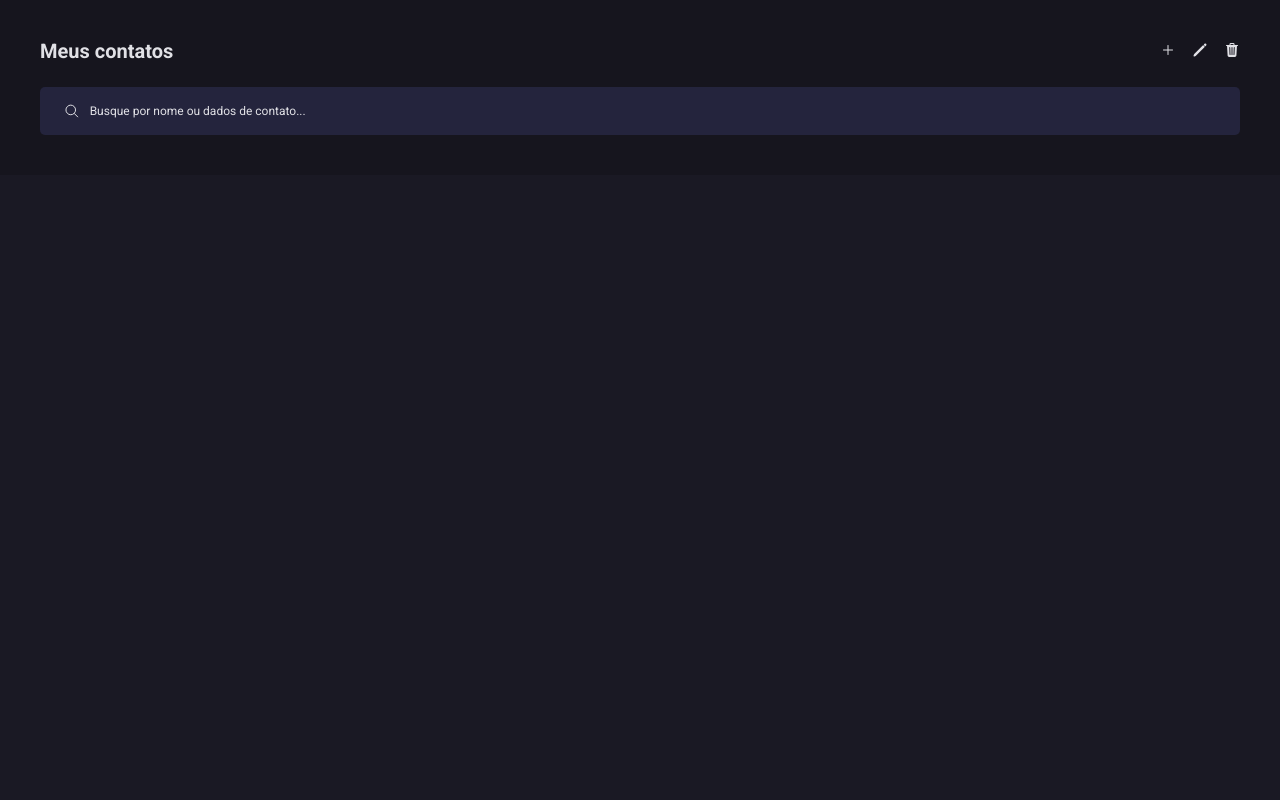
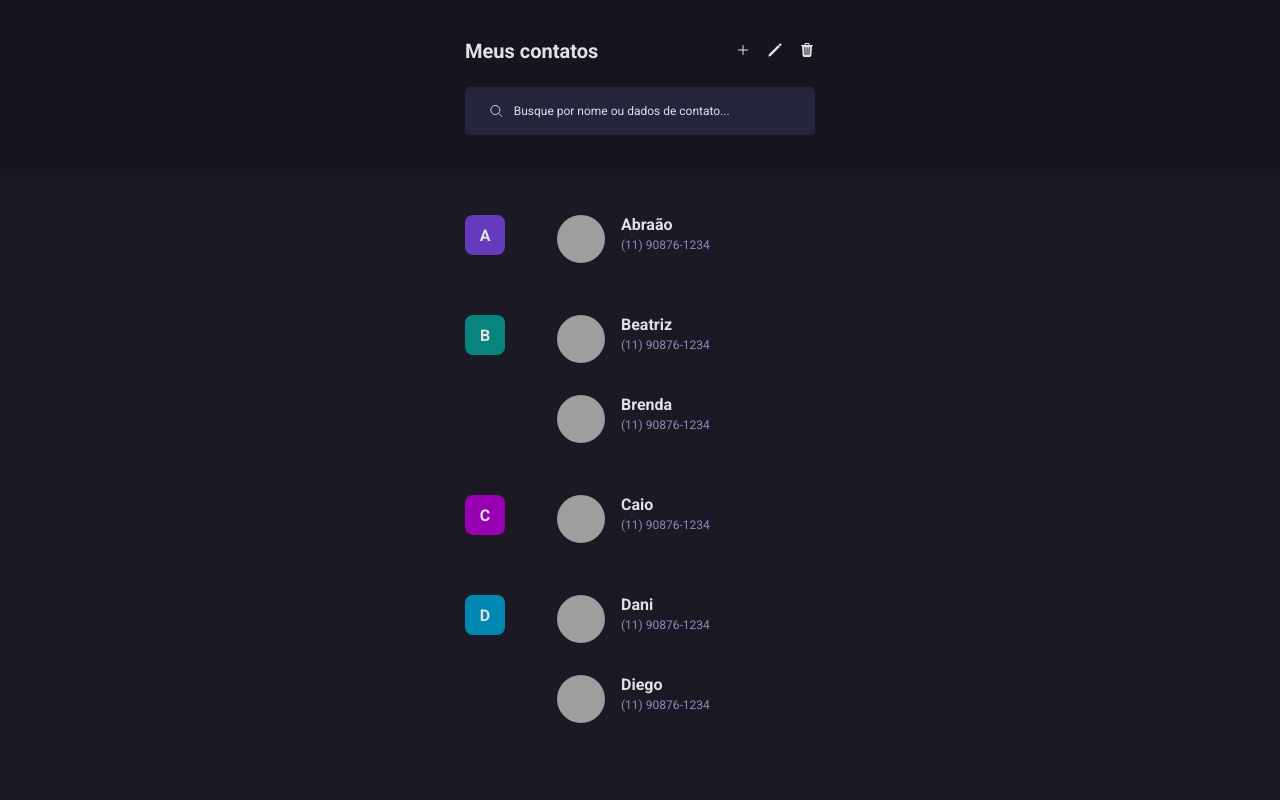
Before and after one commit to viniciusarashiro/bora-codar, a plain HTML site: page 16/index.html in a window 1280 px wide. Drawn offline with nearby package versions, Linux system fonts and the light colour scheme; grey boxes are pictures that could not be loaded.

Commit message:
add contact section and scrollbar

```diff
--- a/16/index.html
+++ b/16/index.html
@@ -37,6 +37,108 @@
       </div>
     </form>
   </header>
+
+  <section class="contacts container">
+    <div class="list-wrapper flex">
+      <div class="letter purple">A</div>
+
+      <ul>
+        <li>
+          <div class="person flex">
+            <img src="https://randomuser.me/api/portraits/men/5.jpg" />
+            <div class="contact">
+              <h3>Abraão</h3>
+              <p>(11) 90876-1234</p>
+            </div>
+          </div>
+        </li>
+      </ul>
+    </div>
+
+    <div class="list-wrapper flex">
+      <div class="letter green">B</div>
+
+      <ul>
+        <li>
+          <div class="person flex">
+            <img src="https://randomuser.me/api/portraits/women/5.jpg" />
+            <div class="contact">
+              <h3>Beatriz</h3>
+              <p>(11) 90876-1234</p>
+            </div>
+          </div>
+        </li>
+
+        <li>
+          <div class="person flex">
+            <img src="https://randomuser.me/api/portraits/women/6.jpg" />
+            <div class="contact">
+              <h3>Brenda</h3>
+              <p>(11) 90876-1234</p>
+            </div>
+          </div>
+        </li>
+      </ul>
+    </div>
+
+    <div class="list-wrapper flex">
+      <div class="letter pink">C</div>
+
+      <ul>
+        <li>
+          <div class="person flex">
+            <img src="https://randomuser.me/api/portraits/men/1.jpg" />
+            <div class="contact">
+              <h3>Caio</h3>
+              <p>(11) 90876-1234</p>
+            </div>
+          </div>
+        </li>
+      </ul>
+    </div>
+
+    <div class="list-wrapper flex">
+      <div class="letter blue">D</div>
+
+      <ul>
+        <li>
+          <div class="person flex">
+            <img src="https://randomuser.me/api/portraits/men/25.jpg" />
+            <div class="contact">
+              <h3>Dani</h3>
+              <p>(11) 90876-1234</p>
+            </div>
+          </div>
+        </li>
+
+        <li>
+          <div class="person flex">
+            <img src="https://randomuser.me/api/portraits/men/16.jpg" />
+            <div class="contact">
+              <h3>Diego</h3>
+              <p>(11) 90876-1234</p>
+            </div>
+          </div>
+        </li>
+      </ul>
+    </div>
+
+    <div class="list-wrapper flex">
+      <div class="letter yellow">E</div>
+
+      <ul>
+        <li>
+          <div class="person flex">
+            <img src="https://randomuser.me/api/portraits/men/5.jpg" />
+            <div class="contact">
+              <h3>Elias</h3>
+              <p>(11) 90876-1234</p>
+            </div>
+          </div>
+        </li>
+      </ul>
+    </div>
+  </section>
   <script type="module" src="https://unpkg.com/ionicons@7.1.0/dist/ionicons/ionicons.esm.js"></script>
 
   <script nomodule src="https://unpkg.com/ionicons@7.1.0/dist/ionicons/ionicons.js"></script>
--- a/16/style.css
+++ b/16/style.css
@@ -4,6 +4,11 @@
   margin: 0;
   -webkit-font-smoothing: antialiased;
   -moz-osx-font-smoothing: grayscale;
+}
+
+html,
+body {
+  overflow: hidden;
 }
 
 html,
@@ -96,3 +101,95 @@ form {
 .input-wrapper:focus-within {
   outline: 0.2rem white solid;
 }
+
+.contacts {
+  display: flex;
+  flex-direction: column;
+  gap: 5.2rem;
+  height: 75vh;
+  overflow-y: scroll;
+}
+
+.contacts::-webkit-scrollbar {
+  width: 0.8rem;
+}
+
+.contacts::-webkit-scrollbar-thumb {
+  background: #282843;
+  border-radius: 99rem;
+}
+
+.letter {
+  width: 4rem;
+  height: 4rem;
+
+  display: flex;
+  align-items: center;
+  justify-content: center;
+
+  border-radius: 0.8rem;
+  margin-right: 5.2rem;
+
+  font-weight: 700;
+  font-size: 1.6rem;
+  line-height: 1.9rem;
+  background: var(--color);
+}
+
+.purple {
+  --color: #633bbc;
+}
+
+.green {
+  --color: #07847e;
+}
+
+.pink {
+  --color: #9a00b3;
+}
+
+.blue {
+  --color: #0088b3;
+}
+
+.yellow {
+  --color: #b38c00;
+}
+
+.person {
+  gap: 1.6rem;
+}
+
+.person img {
+  width: 4.8rem;
+  height: 4.8rem;
+  object-fit: cover;
+  border-radius: 50%;
+}
+
+.person h3 {
+  font-weight: 700;
+  font-size: 1.6rem;
+  line-height: 1.9rem;
+}
+
+.person p {
+  font-size: 1.2rem;
+  line-height: 1.4rem;
+  color: #8c8cba;
+  margin-top: 0.4rem;
+}
+
+.list-wrapper ul {
+  display: flex;
+  flex-direction: column;
+  gap: 3.2rem;
+}
+
+header nav,
+header form,
+.list-wrapper {
+  max-width: 35rem;
+  width: 100%;
+  margin-inline: auto;
+}
```
